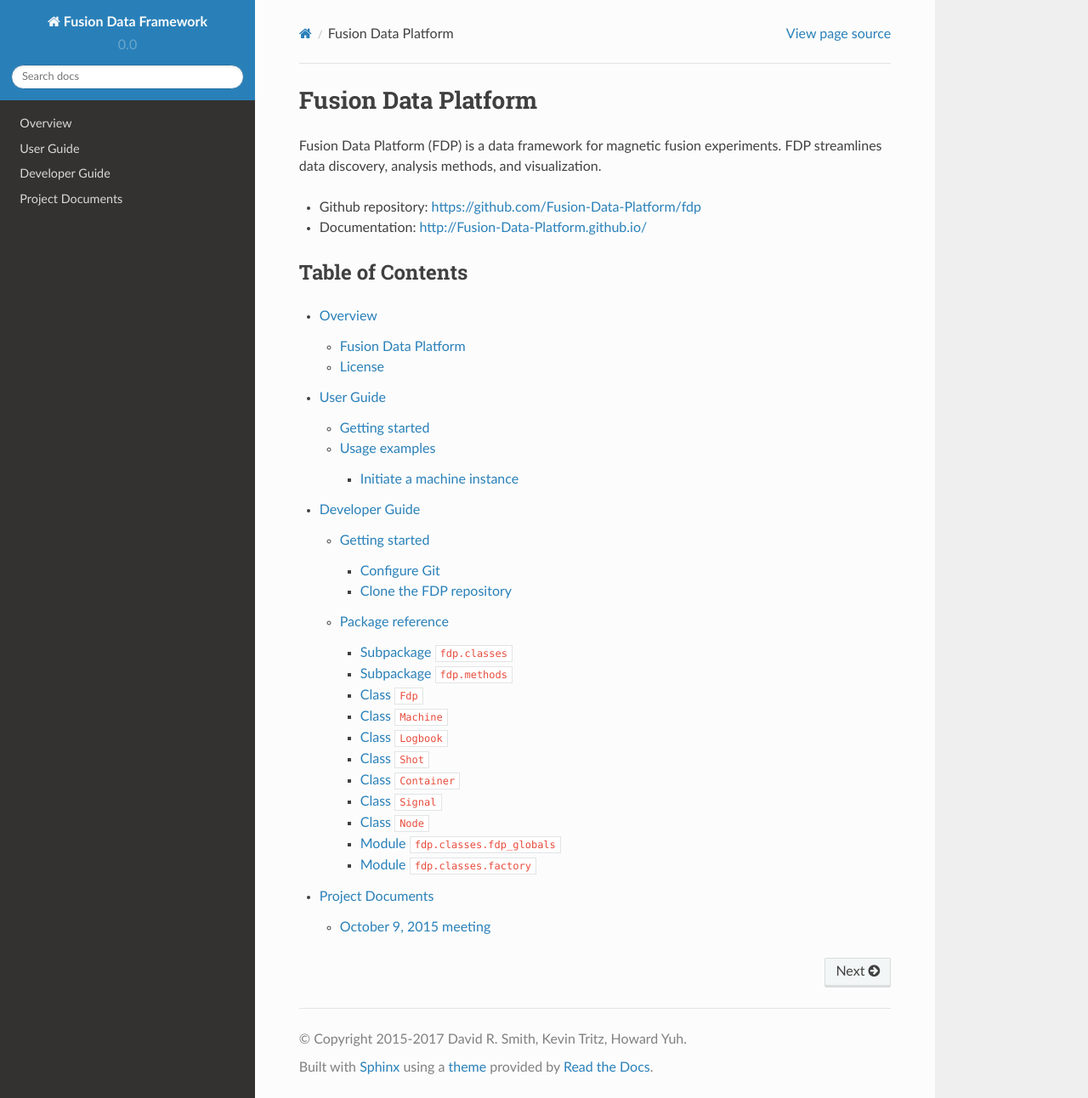
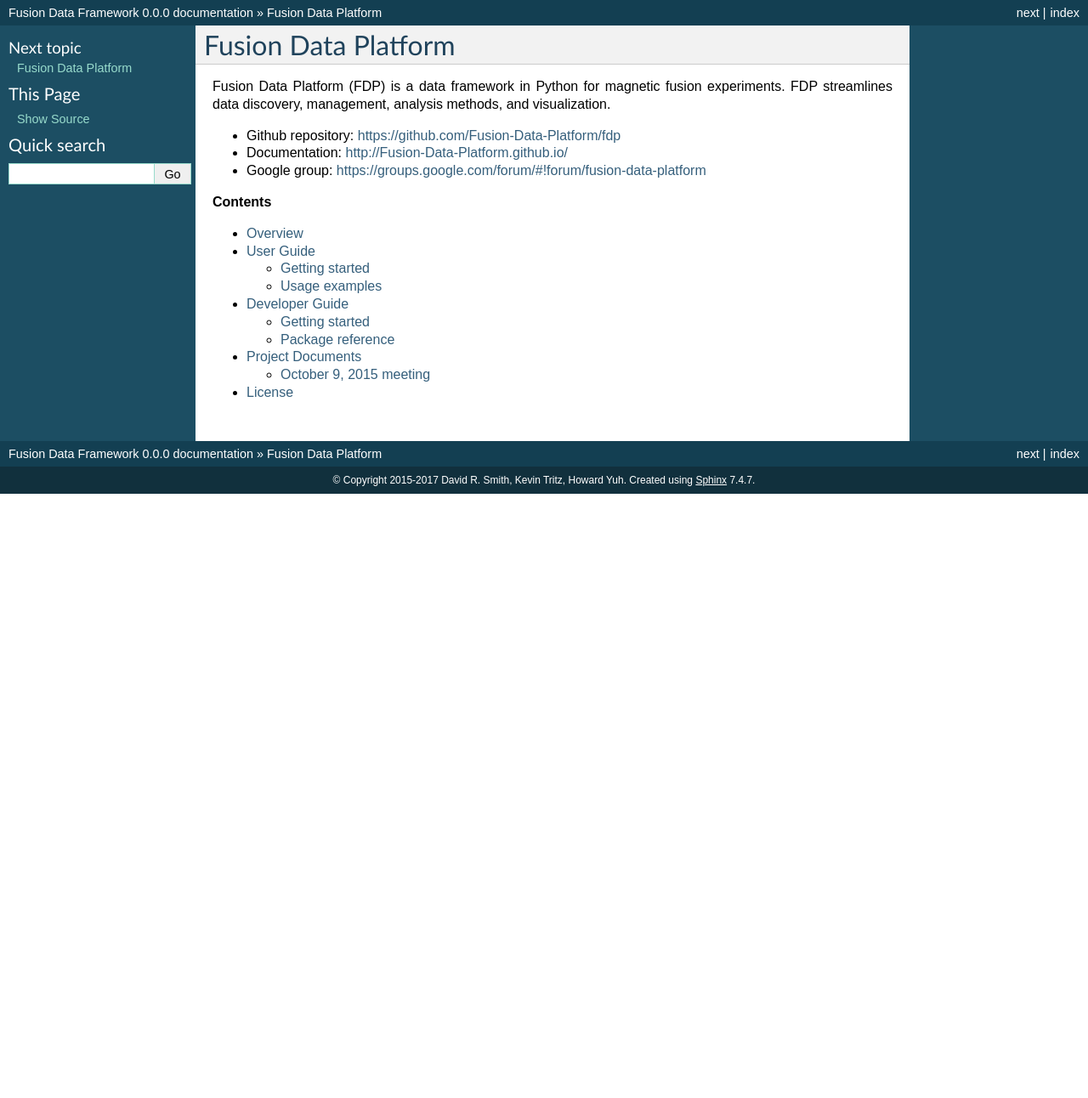
Before and after one commit to Fusion-Data-Platform/fdp, a Sphinx documentation site: the page built from docs/source/index.rst, in a window 1280 px wide and 1292 px high. Shown: the whole window at 85% size. Built offline with Sphinx 7.4.7, drawn with Linux system fonts in a browser that asks for light colours.

Commit message:
modified docs

```diff
--- a/docs/source/conf.py
+++ b/docs/source/conf.py
@@ -35,10 +35,10 @@
 # ones.
 extensions = [
     'sphinx.ext.autodoc',
-    'sphinx.ext.doctest',
-    'sphinx.ext.intersphinx',
-    'sphinx.ext.coverage',
-    'sphinx.ext.mathjax',
+    #'sphinx.ext.doctest',
+    #'sphinx.ext.intersphinx',
+    #'sphinx.ext.coverage',
+    #'sphinx.ext.mathjax',
     'sphinx.ext.viewcode',
 ]
 
@@ -119,7 +119,7 @@
 
 # The theme to use for HTML and HTML Help pages.  See the documentation for
 # a list of builtin themes.
-html_theme = 'sphinx_rtd_theme'
+html_theme = 'default'
 
 # Theme options are theme-specific and customize the look and feel of a theme
 # further.  For a list of options available for each theme, see the
@@ -165,15 +165,6 @@
 
 # Custom sidebar templates, maps document names to template names.
 #html_sidebars = {}
-html_sidebars = {
-    '**': [
-        'about.html',
-        'navigation.html',
-        'relations.html',
-        'searchbox.html',
-        'genindex.html'
-    ]
-}
 
 # Additional templates that should be rendered to pages, maps page names to
 # template names.
--- a/docs/source/index.rst
+++ b/docs/source/index.rst
@@ -1,25 +1,22 @@
-.. Restructured Text (RST) Syntax Primer: http://sphinx-doc.org/rest.html
-
-
-#####################################
 Fusion Data Platform
-#####################################
+======================================
 
 .. only:: html
 
-    Fusion Data Platform (FDP) is a data framework for magnetic fusion experiments.  FDP streamlines data discovery, analysis methods, and visualization.
+    Fusion Data Platform (FDP) is a data framework in Python for magnetic fusion experiments. FDP streamlines data discovery, management, analysis methods, and visualization.
 
     * Github repository: https://github.com/Fusion-Data-Platform/fdp
     * Documentation: http://Fusion-Data-Platform.github.io/
+    * Google group: https://groups.google.com/forum/#!forum/fusion-data-platform
 
 
-Table of Contents
-======================
+**Contents**
 
 .. toctree::
-    :maxdepth: 3
+    :maxdepth: 2
 
-    introduction.rst
-    user_guide.rst
-    developer_guide.rst
-    project_documents.rst
+    Overview <overview>
+    user_guide
+    developer_guide
+    project_documents
+    license
--- /dev/null
+++ b/docs/source/license.rst
@@ -0,0 +1 @@
+.. include:: ../../LICENSE.rst
--- /dev/null
+++ b/docs/source/overview.rst
@@ -0,0 +1 @@
+.. include:: ../../README.rst
```
Also changed, not shown: README.rst (+11 -18 lines), docs/source/introduction.rst (deleted, +0 -14 lines), LICENSE.rst, 1 other file.
